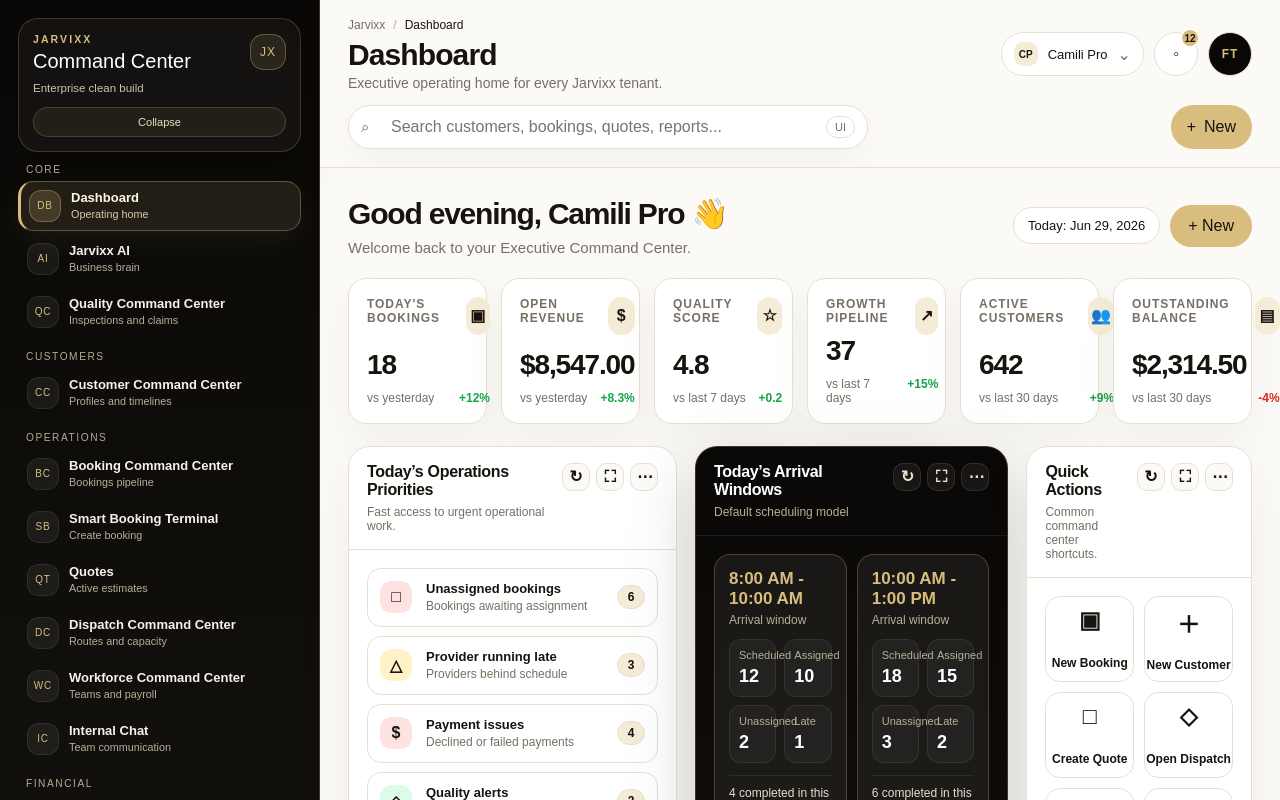
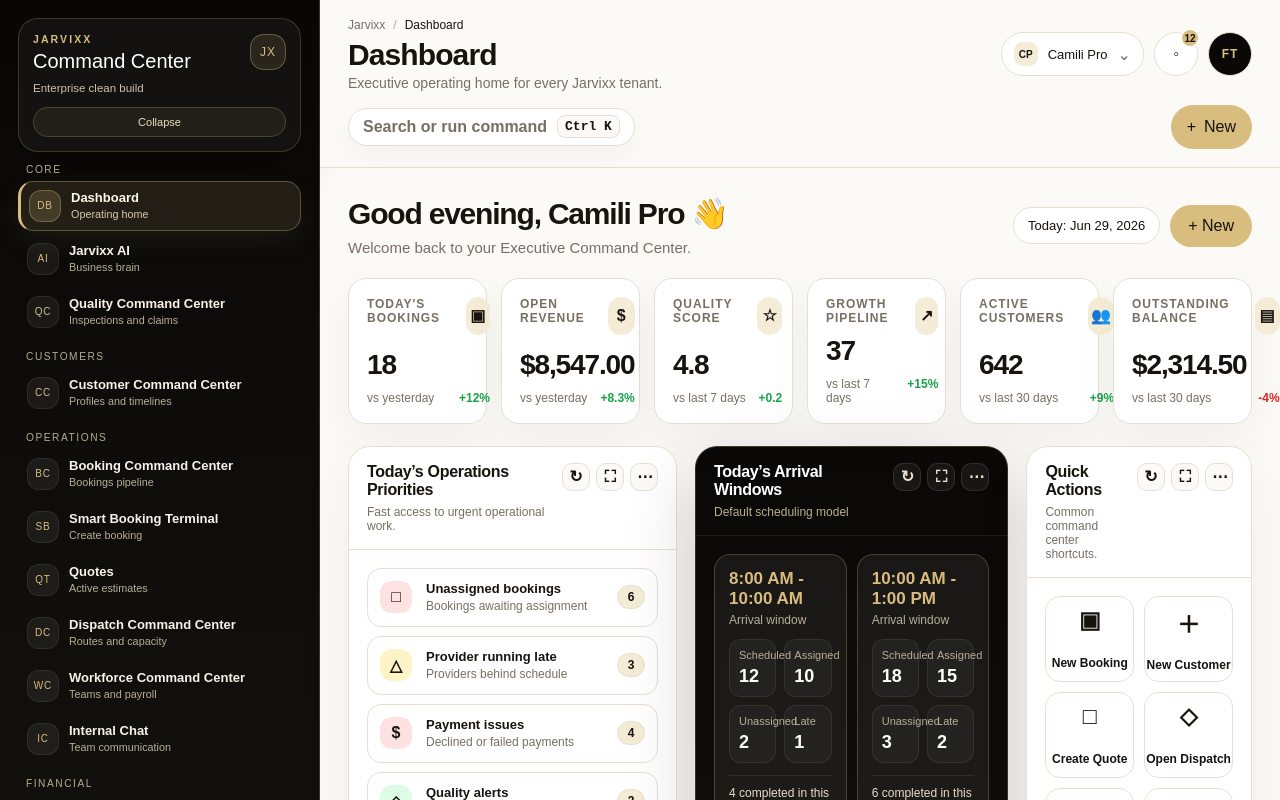
Before and after one commit to 360jarvis/JARVISV4, a Next.js app: page /app in a window 1280 px wide. Shown: the top 800 px of the page. Built offline with nearby package versions, Linux system fonts and the light colour scheme.

Commit message:
Wire global command bar into top navigation

```diff
--- a/components/layout/TopNavigation.tsx
+++ b/components/layout/TopNavigation.tsx
@@ -1,6 +1,6 @@
 import Breadcrumbs from './Breadcrumbs';
 import CompanySwitcher from './CompanySwitcher';
-import GlobalSearch from './GlobalSearch';
+import GlobalCommandBar from './GlobalCommandBar';
 import NotificationCenter from './NotificationCenter';
 import QuickActions from './QuickActions';
 import UserProfileMenu from './UserProfileMenu';
@@ -32,7 +32,7 @@ export default function TopNavigation(props: { title: string; subtitle: string }
           </div>
         </div>
         <div style={{ display: 'flex', alignItems: 'center', justifyContent: 'space-between', gap: 14 }}>
-          <GlobalSearch />
+          <GlobalCommandBar />
           <QuickActions />
         </div>
       </div>
```
